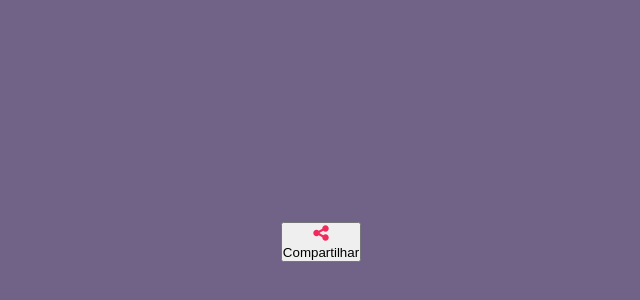
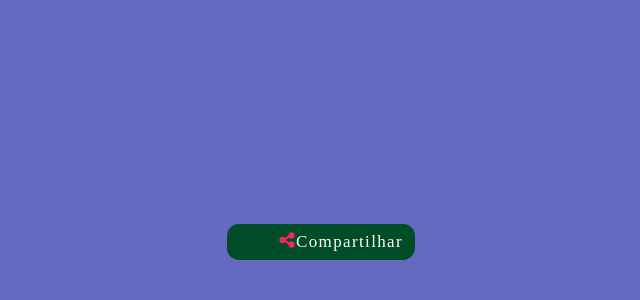
Before and after one commit to ikathllen/Botao, a plain HTML site: page Botao-share/index.html in a window 1280 px wide. Shown: the part 158-458 px from the top of the page, without its empty margins (319-959 px from the left). Drawn offline with Linux system fonts and the light colour scheme.

Commit message:
Criando o estilo do botao

```diff
--- a/Botao-share/botao.css
+++ b/Botao-share/botao.css
@@ -10,5 +10,24 @@ body{
     align-items: center;
     justify-content: center;
     min-height: 100vh;
-    background: #716288;
+    background: #646ac0;
 }
+.botao {
+    font-family: inherit;
+    font-weight: 400;
+    background: #014d27;
+    color: #fff;
+    padding: 0.35em 0;
+    font-size: 17px;
+    border: none;
+    border-radius: 0.7em;
+    letter-spacing: 0.08em;
+    position: relative;
+    display: flex;
+    align-content: center;
+    align-items: center;
+    overflow: hidden;
+    height: 2.1em;
+    padding-left: 3em;
+    padding-right: 0.7em;
+}
```
